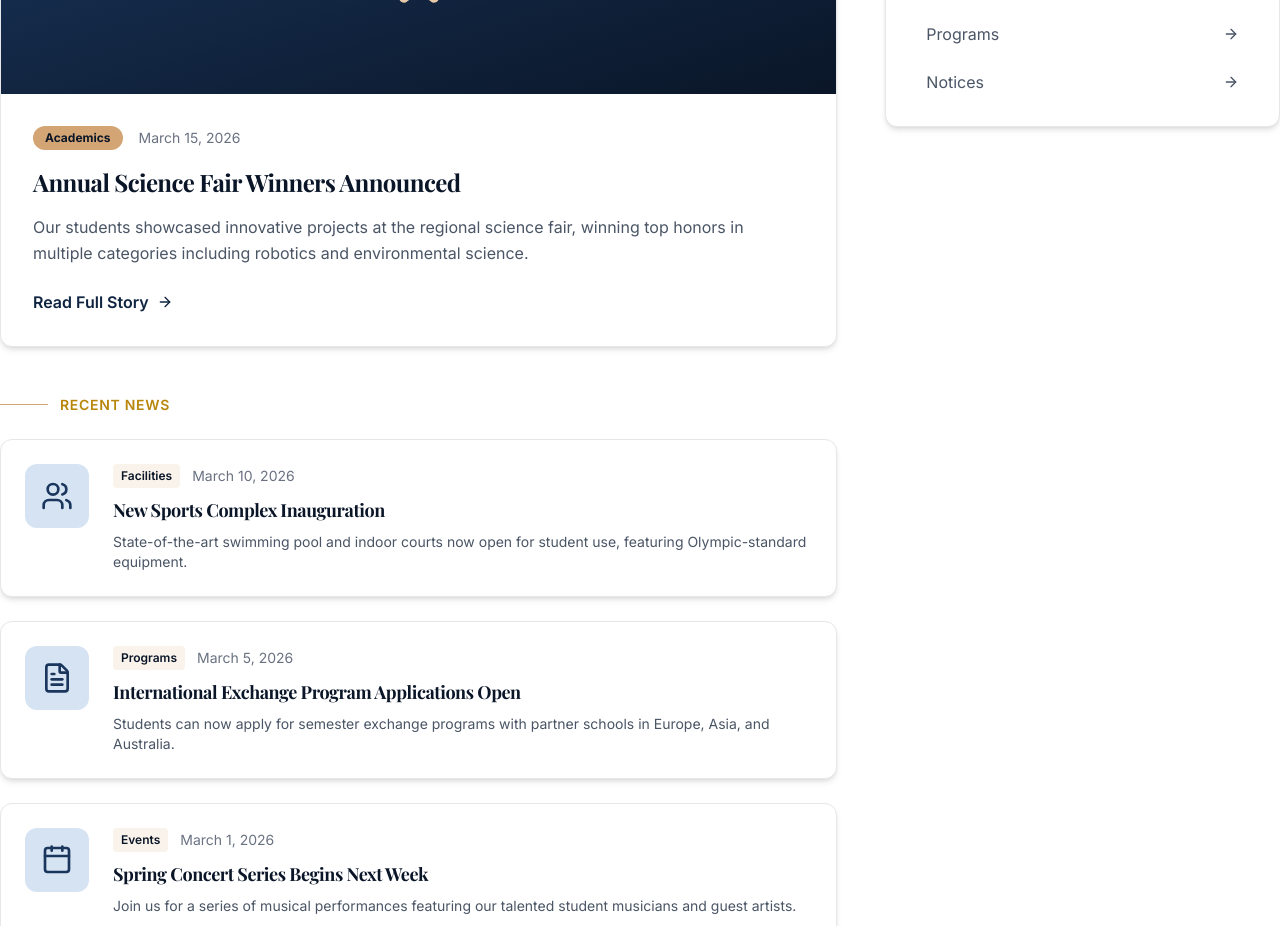
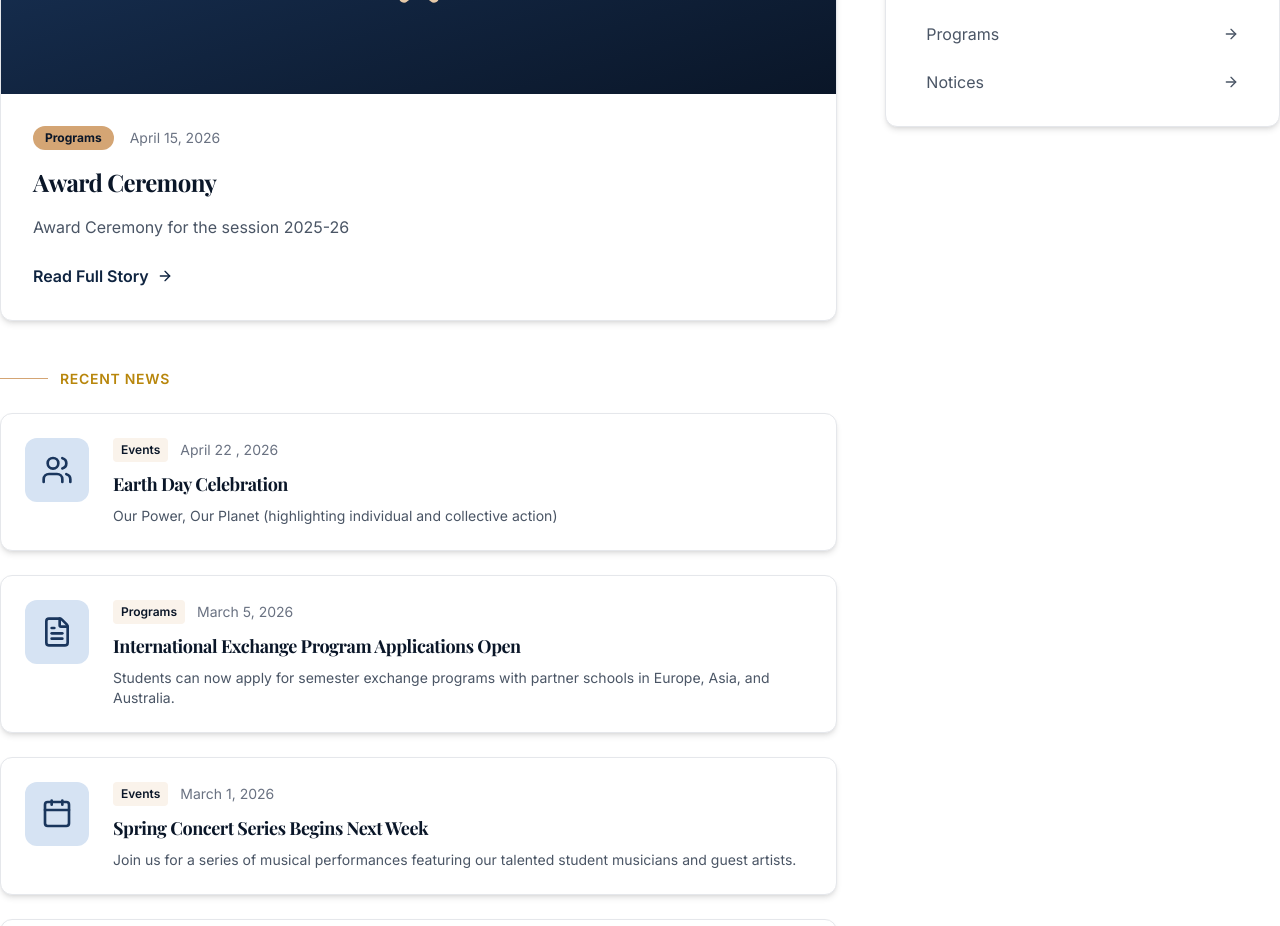
Before and after one commit to Pinky1410/PM_Shri_Govt_Girls, a Next.js app: page /news in a window 1280 px wide. Shown: the part 880-1806 px from the top of the page. Built offline with nearby package versions, Linux system fonts and the light colour scheme.

Commit message:
Update page.tsx

```diff
--- a/src/app/news/page.tsx
+++ b/src/app/news/page.tsx
@@ -7,19 +7,19 @@ import Link from "next/link";
 const newsItems = [
   {
     id: 1,
-    title: "Annual Science Fair Winners Announced",
-    date: "March 15, 2026",
-    category: "Academics",
-    excerpt: "Our students showcased innovative projects at the regional science fair, winning top honors in multiple categories including robotics and environmental science.",
+    title: "Award Ceremony",
+    date: "April 15, 2026",
+    category: "Programs",
+    excerpt: "Award Ceremony for the session 2025-26",
     icon: Award,
     featured: true,
   },
   {
     id: 2,
-    title: "New Sports Complex Inauguration",
-    date: "March 10, 2026",
-    category: "Facilities",
-    excerpt: "State-of-the-art swimming pool and indoor courts now open for student use, featuring Olympic-standard equipment.",
+    title: "Earth Day Celebration",
+    date: "April 22 , 2026",
+    category: "Events",
+    excerpt: "Our Power, Our Planet (highlighting individual and collective action)",
     icon: Users,
     featured: false,
   },
@@ -113,11 +113,10 @@ export default function NewsPage() {
               {notices.map((notice) => (
                 <div
                   key={notice.id}
-                  className={`flex-shrink-0 px-4 py-2 rounded-lg text-sm ${
-                    notice.urgent
-                      ? "bg-red-100 text-red-700"
-                      : "bg-white text-navy-700 border border-navy-200"
-                  }`}
+                  className={`flex-shrink-0 px-4 py-2 rounded-lg text-sm ${notice.urgent
+                    ? "bg-red-100 text-red-700"
+                    : "bg-white text-navy-700 border border-navy-200"
+                    }`}
                 >
                   <span className="font-medium">{notice.title}</span>
                   <span className="ml-2 text-gray-500">{notice.date}</span>
```
